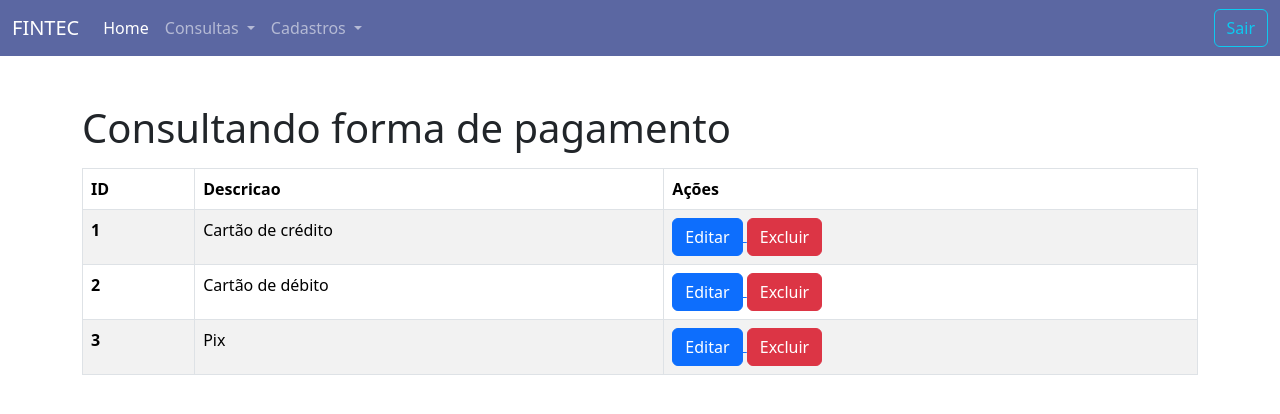
After one commit to JPM-codes/GenFinancas, a PHP site: page /pages/forma_pagamento/index.php in a window 1280 px wide. The commit adds this page. Shown: the top 414 px of the page. Run offline with PHP 8.4, Linux system fonts and the light colour scheme; data comes from the database, SQL or seed files in the repository; both versions use the stored data as it was after the commit; some libraries are stand-ins or nearby versions.

Commit message:
Adição da forma de pagamento feita em php

```diff
--- a/config/database.php
+++ b/config/database.php
@@ -1,7 +1,7 @@
 <?php
 
 $host = "localhost";  /* caminho ou site */
-$db   = "genfinancas"; /* nome do BD */
+$db   = "bd_financeiro"; /* nome do BD */
 $user = "root";       /* usuário do BD */
 $pass = "";           /* senha do BD */
 
--- /dev/null
+++ b/pages/forma_pagamento/index.php
@@ -0,0 +1,63 @@
+<?php
+require_once __DIR__ . '/../../config/database.php';
+
+include '../../templates/header.php';
+include '../../templates/navbar.php';
+
+$forma_pagamento = $pdo->query('SELECT id_forma_pagamento, descricao
+    FROM forma_pagamento
+    where ind_excluido = 0
+    ORDER BY descricao')
+    ->fetchAll();
+
+    if(isset($_POST['excluir'])) {
+        $stmt = $pdo->prepare(
+            'UPDATE forma_pagamento
+            SET IND_EXCLUIDO = 1
+            WHERE id_forma_pagamento = :id'
+        );
+
+        $stmt->execute([
+            ':id' => $_POST['excluir']
+        ]);
+
+        header('Location: index.php');
+        exit;
+    }
+
+?>
+
+<br />
+<div class="container">
+    <h1 class="mb-3">Consultando forma de pagamento</h1>
+    <table class="table table-bordered table-striped">
+        <thead>
+            <tr>
+                <th scope="col">ID</th>
+                <th scope="col">Descricao</th>
+                <th scope="col">Ações</th>
+            </tr>
+        </thead>
+        <tbody>
+            <?php foreach($forma_pagamento as $t): ?>
+            <tr>
+                <th scope="row"><?= $t['id_forma_pagamento']?></th>
+                <td><?= $t['descricao'] ?></td>
+                <td>
+                    <a href="edit.php?id_forma_pagamento=<?= $t['id_forma_pagamento'] ?>">
+                        <button type="button" class="btn btn-primary">Editar</button>
+                    </a>
+                    <form method="post" style="display: inline;">
+                        <input type="hidden" name="excluir" value="<?= $t['id_forma_pagamento'] ?>">
+                        <button type="submit" class="btn btn-danger">Excluir</button>
+                    </form>
+                </td>
+            </tr>
+            <?php endforeach; ?>
+        </tbody>
+    </table>
+</div>
+
+<?php
+include '../../templates/footer.php';
+?>
--- a/templates/navbar.php
+++ b/templates/navbar.php
@@ -15,7 +15,7 @@
             </a>
             <ul class="dropdown-menu">
                 <li><a class="dropdown-item" href="<?= BASE_URL ?>pages/tipo_despesa/index.php">Tipos de Despesas</a></li>
-                <li><a class="dropdown-item" href="#">Forma de Pagamento</a></li>
+                <li><a class="dropdown-item" href="<?= BASE_URL ?>pages/forma_pagamento/index.php">Forma de Pagamento</a></li>
                 <li><a class="dropdown-item" href="#">Movimentação</a></li>
             </ul>
             </li>
@@ -25,7 +25,7 @@
             </a>
             <ul class="dropdown-menu">
                 <li><a class="dropdown-item" href="<?= BASE_URL ?>pages/tipo_despesa/new.php">Tipos de Despesas</a></li>
-                <li><a class="dropdown-item" href="#">Forma de Pagamento</a></li>
+                <li><a class="dropdown-item" href="<?= BASE_URL ?>pages/forma_pagamento/new.php">Forma de Pagamento</a></li>
                 <li><a class="dropdown-item" href="#">Movimentação</a></li>
             </ul>
             </li>
```
Also changed, not shown: BD_financeiro.sql (+58 -11 lines), pages/forma_pagamento/edit.php (added, +46 -0 lines), pages/forma_pagamento/new.php (added, +36 -0 lines).
